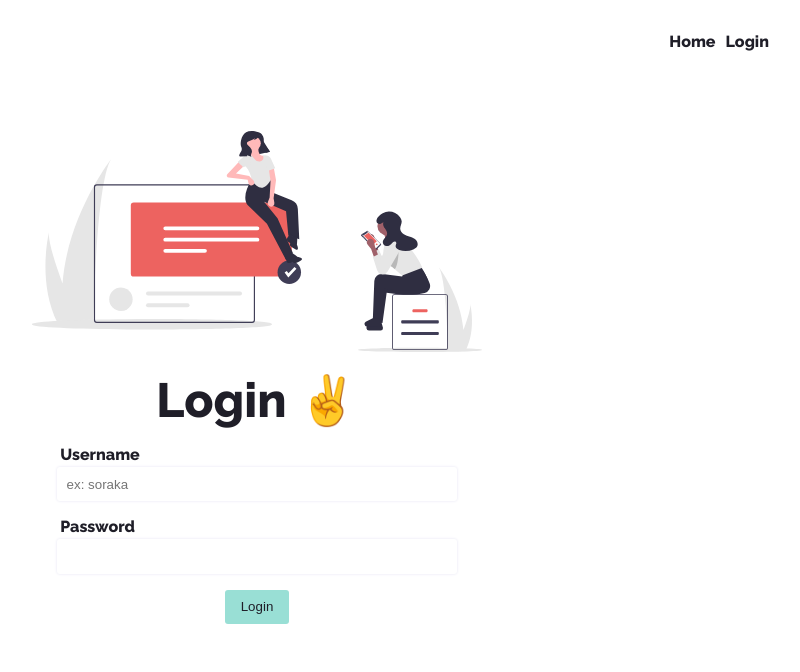
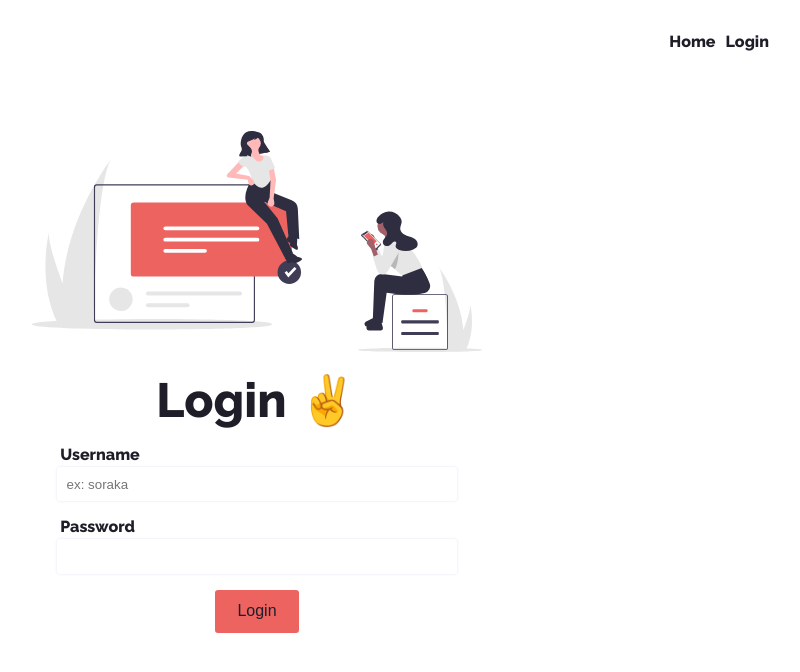
Before and after one commit to karolinedealencar/challenge, a React (Create React App) app: page /login in a window 1280 px wide. Shown: the top 672 px of the page, without its empty margins (383-1183 px from the left). Built offline with nearby package versions, Linux system fonts and the light colour scheme.

Commit message:
change action button style

```diff
--- a/src/index.css
+++ b/src/index.css
@@ -81,12 +81,13 @@ h1 {
     display: block;
     max-width: 250px;
     margin: 0 auto;
-    padding: .6rem 1rem;
+    padding: .8rem 1.4rem;
 
     color: #1F1E28;
+    font-size: 1rem;
     text-decoration: none;
 
-    background-color: #99DFD5;
+    background-color: #ED6360;
     border: 0;
     border-radius: 3px;
 
```
